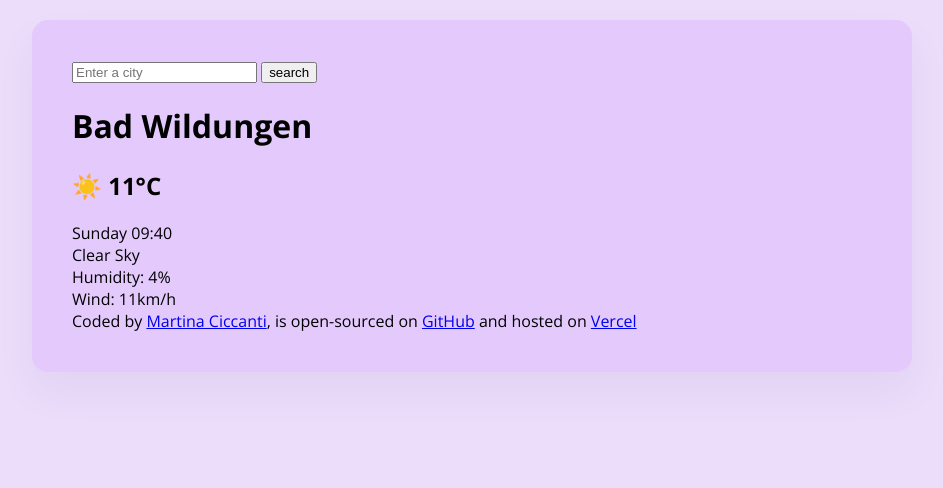
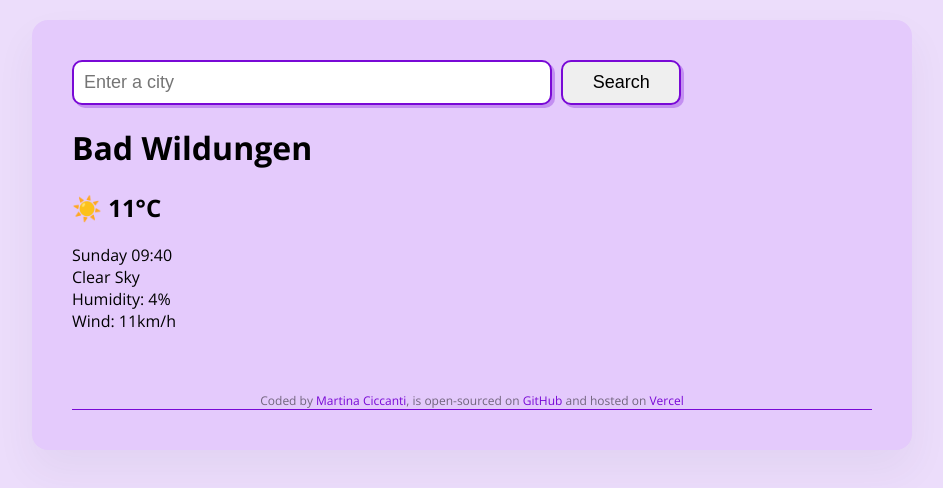
Before and after one commit to martina1388/MyWeatherApp, a plain HTML site: page index.html in a window 1280 px wide. Shown: the whole page, without its empty margins (168-1111 px from the left). Drawn offline with nearby package versions, Linux system fonts and the light colour scheme.

Commit message:
Styled header and footer with CSS

```diff
--- a/index.html
+++ b/index.html
@@ -17,8 +17,8 @@
     <div class=weather-app>
         <header>
             <form>
-                <input type="search" placeholder="Enter a city" required>
-                <input type="submit" value="search">
+                <input type="search" placeholder="Enter a city" required class="search-form-input">
+                <input type="submit" value="Search" class="search-form-button">
             </form>
         </header>
         <main>
--- a/src/style.css
+++ b/src/style.css
@@ -11,3 +11,45 @@ body {
     border-radius: 16px;
     box-shadow: 0 20px 40px rgba(65, 50, 100, 0.06);
 }
+
+header {
+    padding: 20px auto;
+}
+
+.search-form-input {
+    width: 60%;
+    padding: 10px;
+    border: 2px solid #7909d6;
+    border-radius: 10px;
+    box-shadow: 3px 3px rgb(121, 9, 214, 0.3);
+    font-size: 18px;
+}
+
+.search-form-button {
+    box-shadow: 3px 3px rgb(121, 9, 214, 0.3);
+    border: 2px solid #7909d6;
+    border-radius: 10px;
+    width: 15%;
+    padding: 10px;
+    margin-left: 5px;
+    transition: all 250ms ease-in-out;
+    font-size: 18px;
+}
+
+.search-form-button:hover {
+    color: #ffffff;
+    background: #7909d6;
+}
+
+footer {
+    border-bottom: 1px solid #7909d6;
+    padding: 60px 0 0 0;
+    text-align: center;
+    font-size: 12px;
+    color: rgba(0, 0, 0, 0.5)
+}
+
+a {
+    text-decoration: none;
+    color: #7909d6;
+}
```
